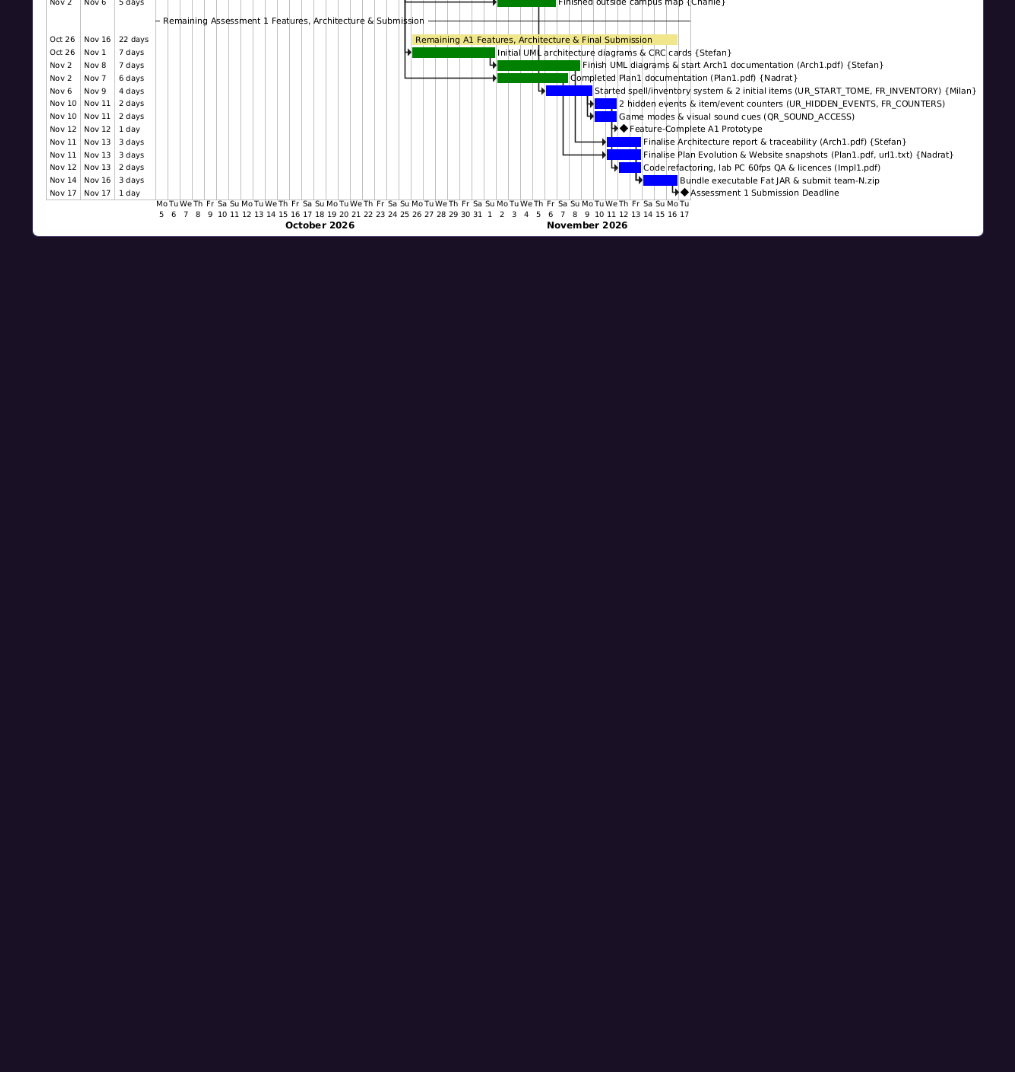
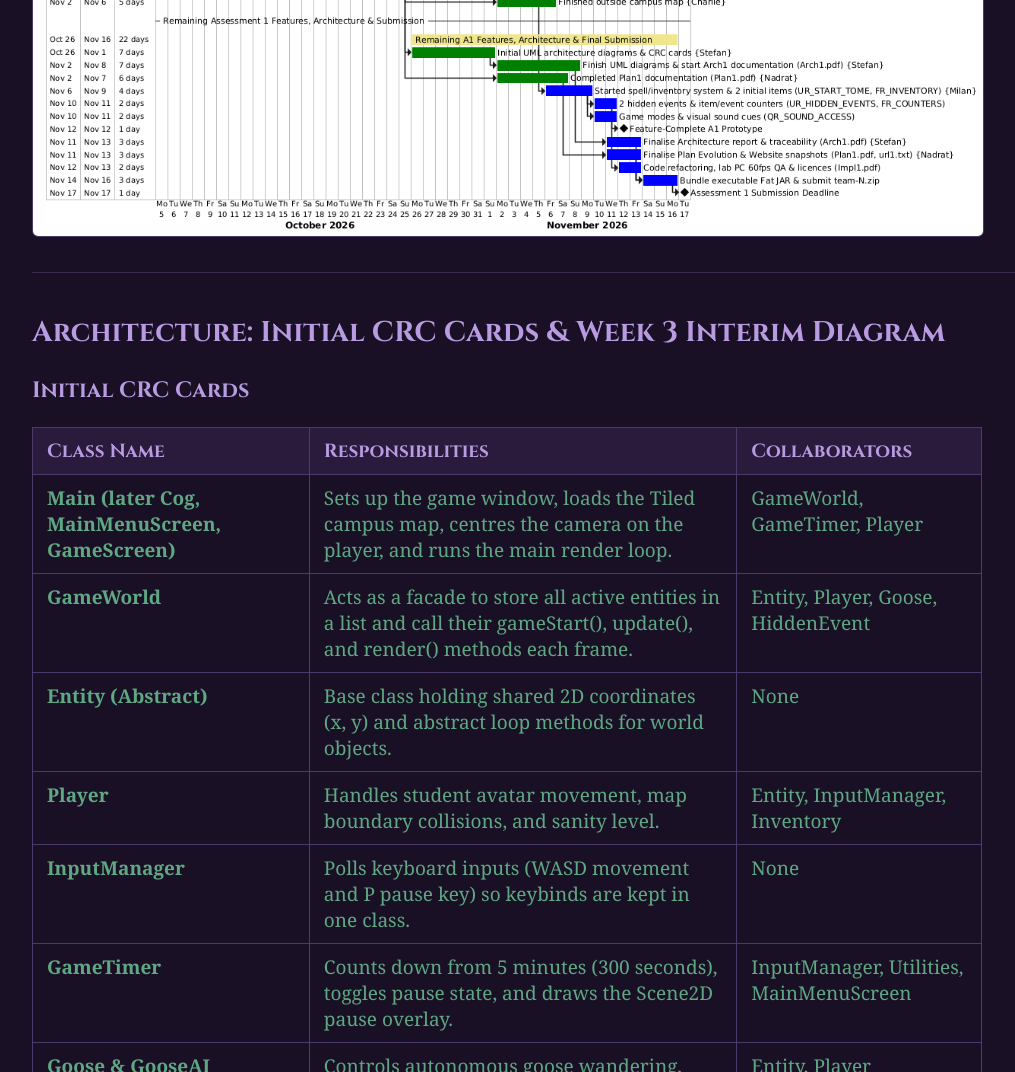
Before and after one commit to ENG1-CallOfGoosulhu/eng1-callofgoosulhu.github.io, a plain HTML site: page index.html in a window 1280 px wide. Shown: the part 3194-4266 px from the top of the page, without its empty margins (16-1031 px from the left). Before the commit the page ends 3494 px from the top, so only its background shows below. Drawn offline with Linux system fonts and the light colour scheme; a web font is replaced by a local one.

Commit message:
Update index.html

```diff
--- a/index.html
+++ b/index.html
@@ -35,6 +35,23 @@
             border: 1px solid #4a3b69;
             border-radius: 6px;
             display: block;
+        }
+        table {
+            border-collapse: collapse;
+            width: 100%;
+            margin-bottom: 35px;
+            border: 1px solid #4a3b69;
+        }
+        th, td {
+            border: 1px solid #4a3b69;
+            padding: 10px 14px;
+            text-align: left;
+            vertical-align: top;
+        }
+        th {
+            background-color: #2a1b3d;
+            color: #b89be0;
+            font-family: "Cinzel", Georgia, serif;
         }
         hr {
             border: 0;
@@ -84,5 +101,74 @@
             <img src="Week5%20gantt%20chart.png" alt="Week 5 Gantt Chart">
         </div>
     </div>
+
+    <hr>
+
+    <div class="gantt-section">
+        <h2>Architecture: Initial CRC Cards &amp; Week 3 Interim Diagram</h2>
+
+        <h3>Initial CRC Cards</h3>
+        <table>
+            <thead>
+                <tr>
+                    <th>Class Name</th>
+                    <th>Responsibilities</th>
+                    <th>Collaborators</th>
+                </tr>
+            </thead>
+            <tbody>
+                <tr>
+                    <td><strong>Main (later Cog, MainMenuScreen, GameScreen)</strong></td>
+                    <td>Sets up the game window, loads the Tiled campus map, centres the camera on the player, and runs the main render loop.</td>
+                    <td>GameWorld, GameTimer, Player</td>
+                </tr>
+                <tr>
+                    <td><strong>GameWorld</strong></td>
+                    <td>Acts as a facade to store all active entities in a list and call their gameStart(), update(), and render() methods each frame.</td>
+                    <td>Entity, Player, Goose, HiddenEvent</td>
+                </tr>
+                <tr>
+                    <td><strong>Entity (Abstract)</strong></td>
+                    <td>Base class holding shared 2D coordinates (x, y) and abstract loop methods for world objects.</td>
+                    <td>None</td>
+                </tr>
+                <tr>
+                    <td><strong>Player</strong></td>
+                    <td>Handles student avatar movement, map boundary collisions, and sanity level.</td>
+                    <td>Entity, InputManager, Inventory</td>
+                </tr>
+                <tr>
+                    <td><strong>InputManager</strong></td>
+                    <td>Polls keyboard inputs (WASD movement and P pause key) so keybinds are kept in one class.</td>
+                    <td>None</td>
+                </tr>
+                <tr>
+                    <td><strong>GameTimer</strong></td>
+                    <td>Counts down from 5 minutes (300 seconds), toggles pause state, and draws the Scene2D pause overlay.</td>
+                    <td>InputManager, Utilities, MainMenuScreen</td>
+                </tr>
+                <tr>
+                    <td><strong>Goose &amp; GooseAI</strong></td>
+                    <td>Controls autonomous goose wandering, vision cone and hearing circle detection, and non-violent player chasing.</td>
+                    <td>Entity, Player</td>
+                </tr>
+                <tr>
+                    <td><strong>Inventory &amp; Item</strong></td>
+                    <td>Stores player items and applies non-violent distraction or transformation effects.</td>
+                    <td>Player, Goose, GameWorld</td>
+                </tr>
+                <tr>
+                    <td><strong>HiddenEvent</strong></td>
+                    <td>Triggers hidden campus map interactions (hiding spots, mud, bread dispenser, portal key).</td>
+                    <td>Entity, Player, GameWorld</td>
+                </tr>
+            </tbody>
+        </table>
+
+        <div class="gantt-card">
+            <h3>Week 3 Interim Class Diagram</h3>
+            <img src="interim-diagram.png" alt="Week 3 Interim Class Diagram">
+        </div>
+    </div>
 </body>
 </html>
```
